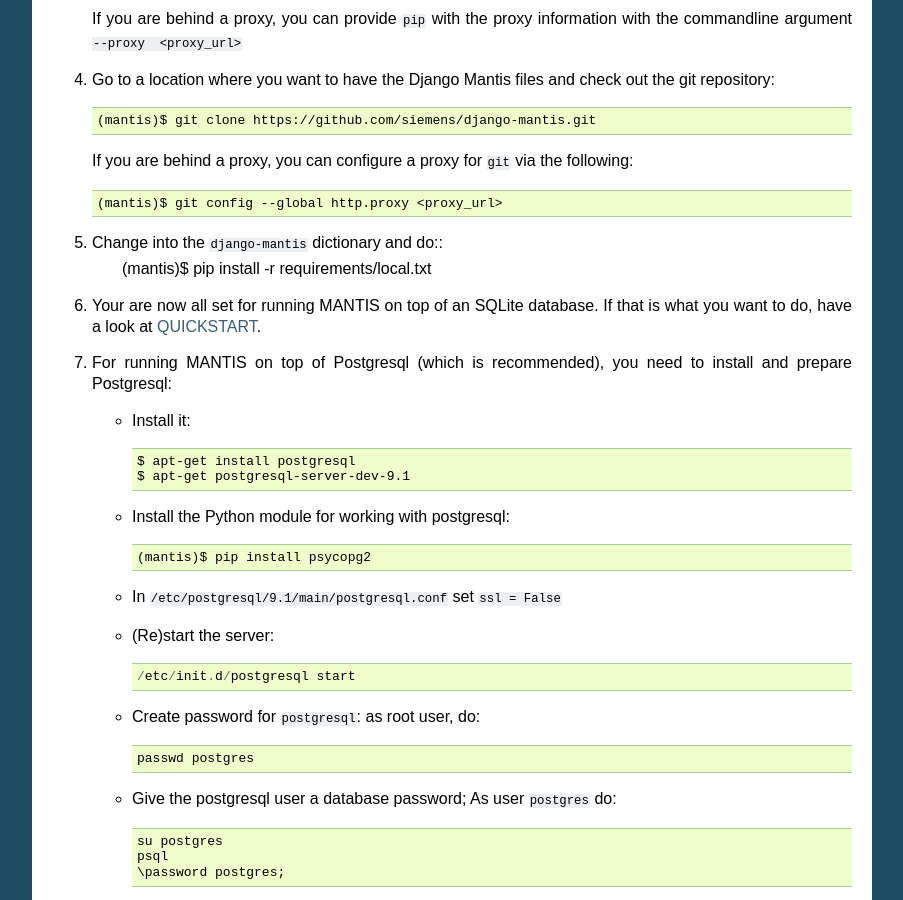
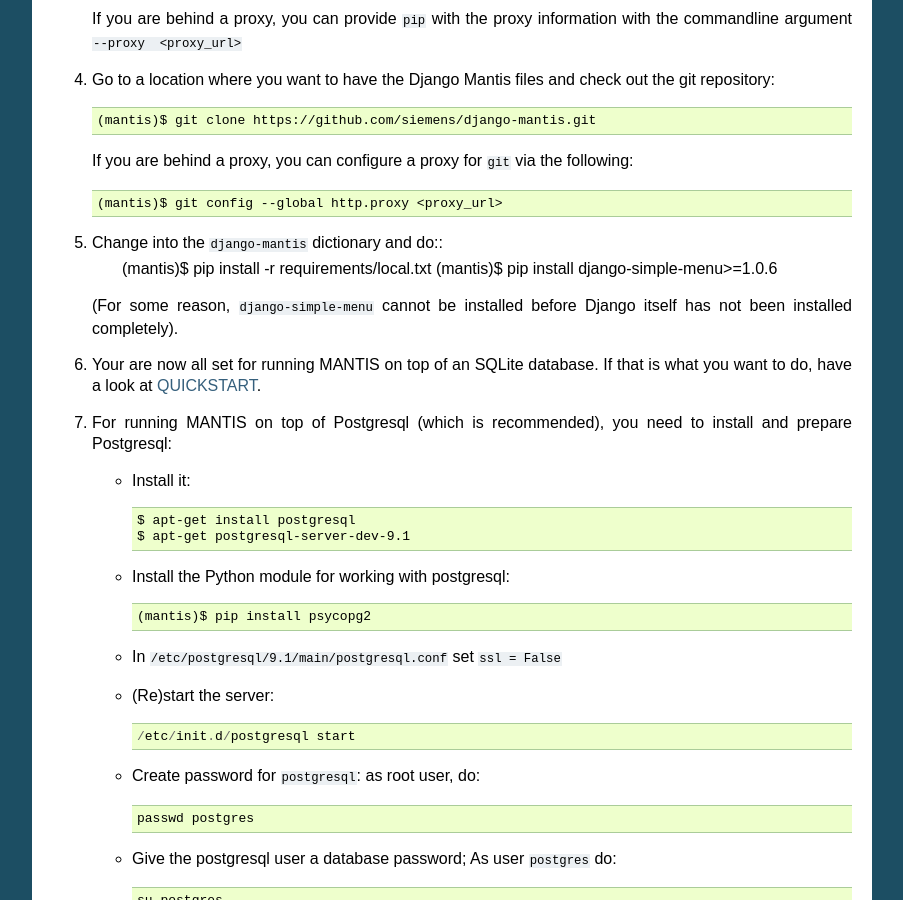
Before and after one commit to bgro/django-mantis, a Sphinx documentation site: the page built from docs/installation.rst, in a window 1280 px wide and 900 px high, scrolled down 1043 px. Shown: the whole window, without its empty margins (198-1101 px from the left). Built offline with Sphinx 7.4.7, drawn with Linux system fonts in a browser that asks for light colours.

Commit message:
Fixing requirements and docu with respect to django-simple-menu problem.

```diff
--- a/docs/installation.rst
+++ b/docs/installation.rst
@@ -75,6 +75,12 @@
 
 #. Change into the ``django-mantis`` dictionary and do::
       (mantis)$ pip install -r requirements/local.txt
+      (mantis)$ pip install django-simple-menu>=1.0.6
+
+   (For some reason, ``django-simple-menu`` cannot be installed before Django itself has not been
+   installed completely).
+
+
 
 #. Your are now all set for running MANTIS on top of an SQLite database. If that is what you want to do,
    have a look at :doc:`quickstart`.
```
Also changed, not shown: 1 other file.
